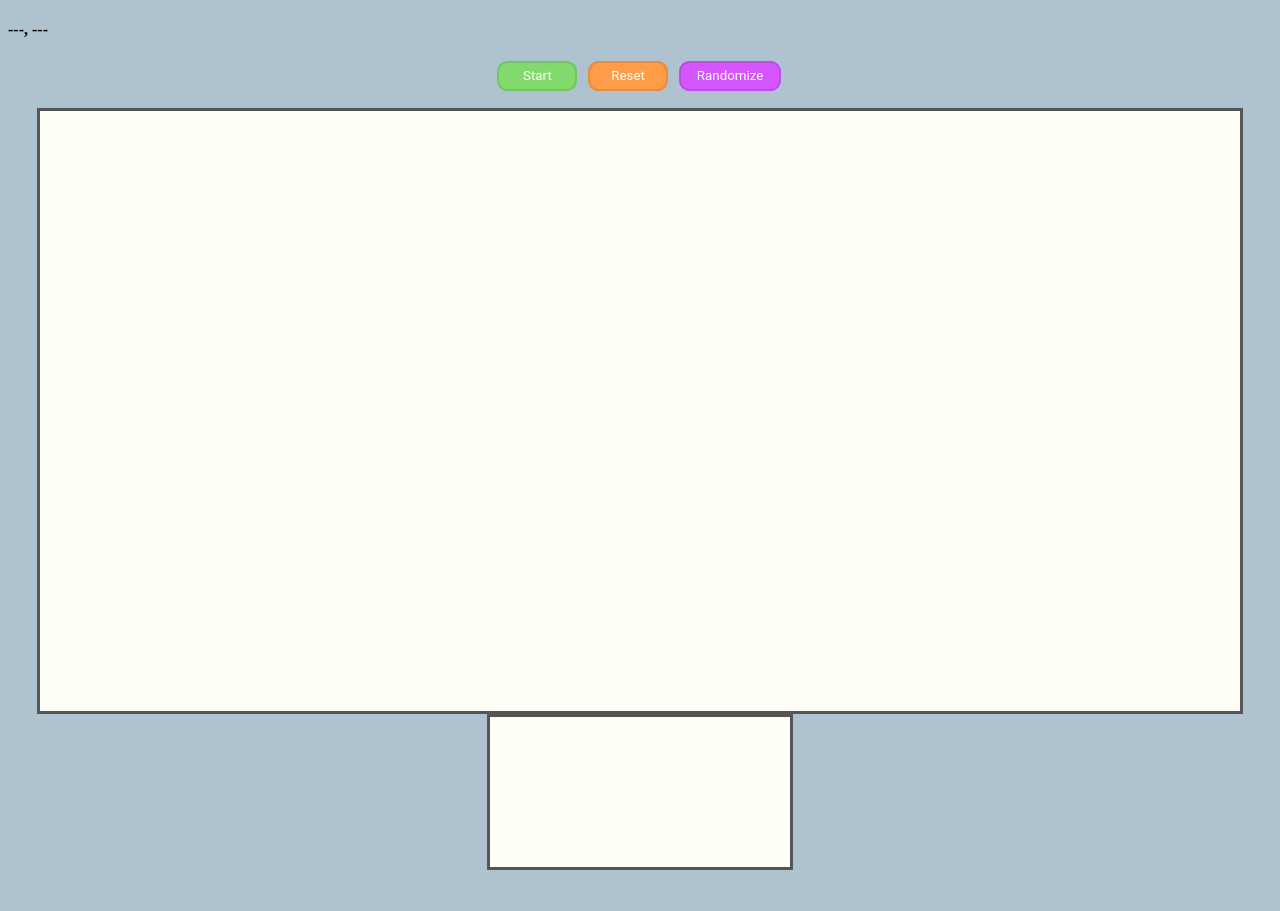
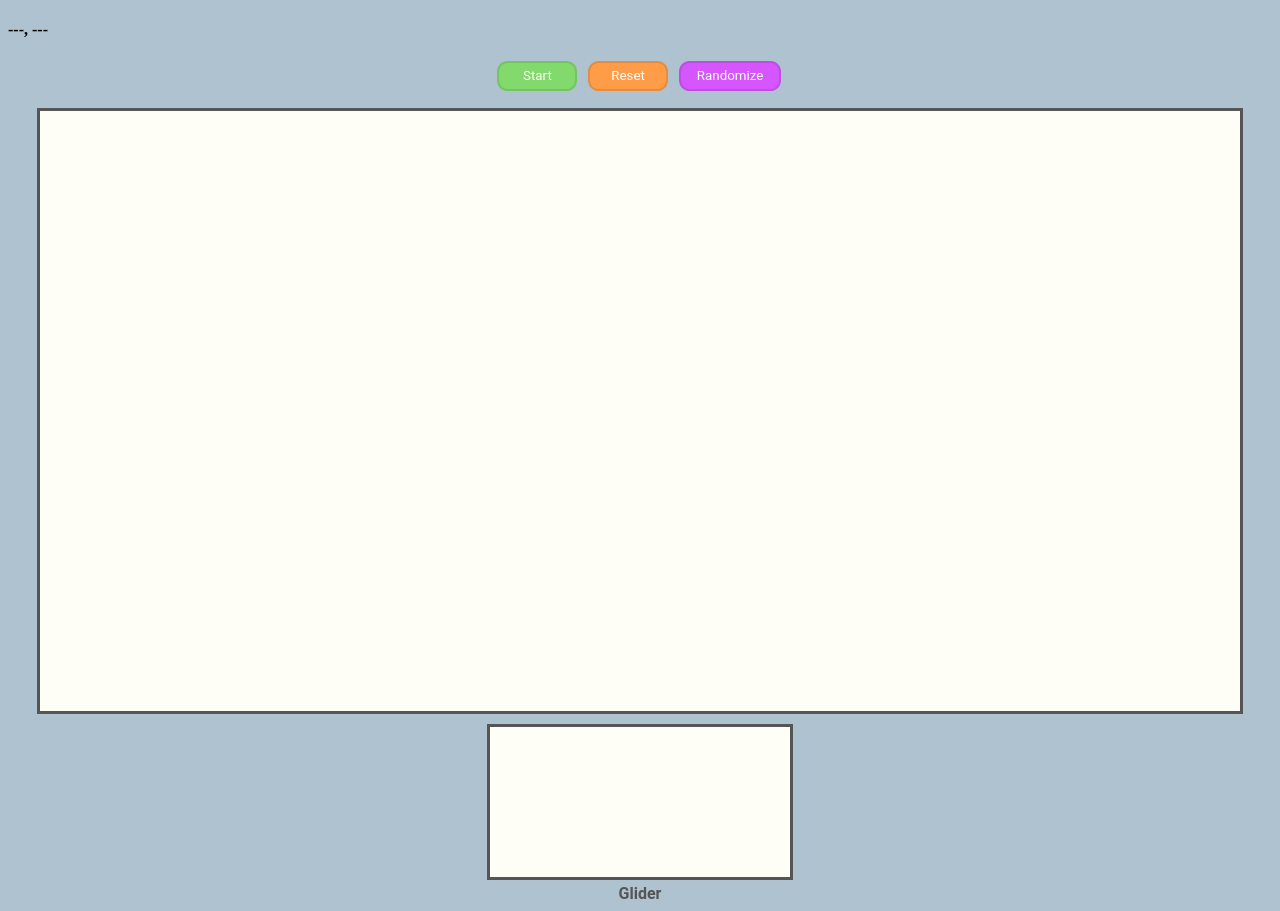
Before and after one commit to freerangeandy/cell-blocks, a website with bundled scripts: page index.html in a window 1280 px wide. Before the commit the page ends 878 px from the top, so only its background shows below. Built offline with nearby package versions, Linux system fonts and the light colour scheme.

Commit message:
add label, spacing to origin pattern; opacity to drag pattern

```diff
--- a/index.html
+++ b/index.html
@@ -14,8 +14,11 @@
     <div class="canvas-row">
       <canvas id="mainCanvas" height="600" width="1200"></canvas>
     </div>
-    <div class="svg-row">
-      <canvas id="originPattern"></canvas>
+    <div class="pattern-row">
+      <div>
+        <canvas id="originPattern"></canvas>
+        <h4>Glider</h4>
+      </div>
     </div>
     <script src="./src/js/index.js"></script>
   </body>
--- a/src/css/main.css
+++ b/src/css/main.css
@@ -55,10 +55,18 @@ body {
   justify-content: center;
 }
 
-.svg-row {
+.pattern-row {
   display: flex;
   flex-direction: row;
   justify-content: center;
+}
+
+.pattern-row div h4 {
+  margin: 0;
+  font-family: 'Roboto', sans-serif;
+  font-weight: 600;
+  color: #555555;
+  text-align: center;
 }
 
 #mainCanvas {
@@ -67,10 +75,12 @@ body {
 }
 
 #originPattern {
+  margin-top: 10px;
   border: 3px solid #555555;
   background-color: #fffef6;
 }
 
 #dragPattern {
-  border: 3px solid #555555;
+  border: 1px solid #555555;
+  opacity: 0.7;
 }
```
